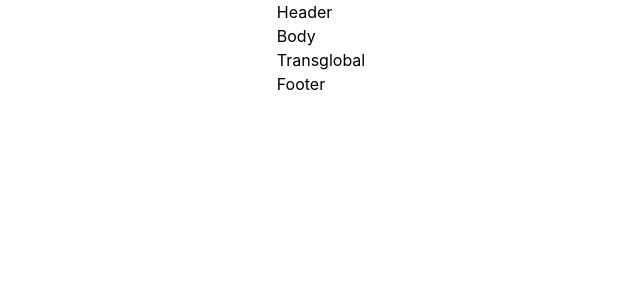
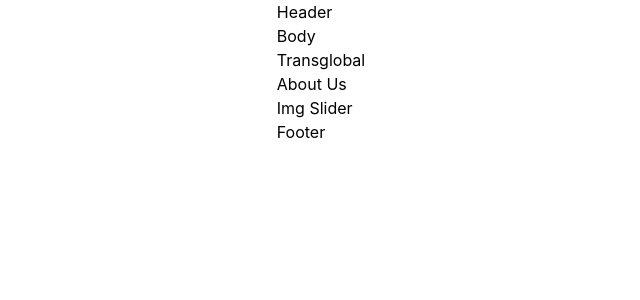
Before and after one commit to himanshujain-044/transglobal-ui, a React (Create React App) app: page / in a window 1280 px wide. Shown: the top 300 px of the page, without its empty margins (319-959 px from the left). Built offline with nearby package versions, Linux system fonts and the light colour scheme.

Commit message:
feat: added comps folder structure

```diff
--- /dev/null
+++ b/src/components/feature-comps/about-us/index.js
@@ -0,0 +1,4 @@
+const AboutUs = () => {
+  return <div>About Us</div>;
+};
+export default AboutUs;
--- /dev/null
+++ b/src/components/shared-comps/img-slider/index.js
@@ -0,0 +1,4 @@
+const ImgSlider = () => {
+    return <div>Img Slider</div>;
+  };
+  export default ImgSlider;
--- a/src/layout/body/index.js
+++ b/src/layout/body/index.js
@@ -1,8 +1,13 @@
+import AboutUs from "../../components/feature-comps/about-us";
+import ImgSlider from "../../components/shared-comps/img-slider";
+
 const Body = () => {
   return (
     <div>
       <div>Body</div>
       <div>Transglobal</div>
+      <AboutUs />
+      <ImgSlider />
     </div>
   );
 };
```
